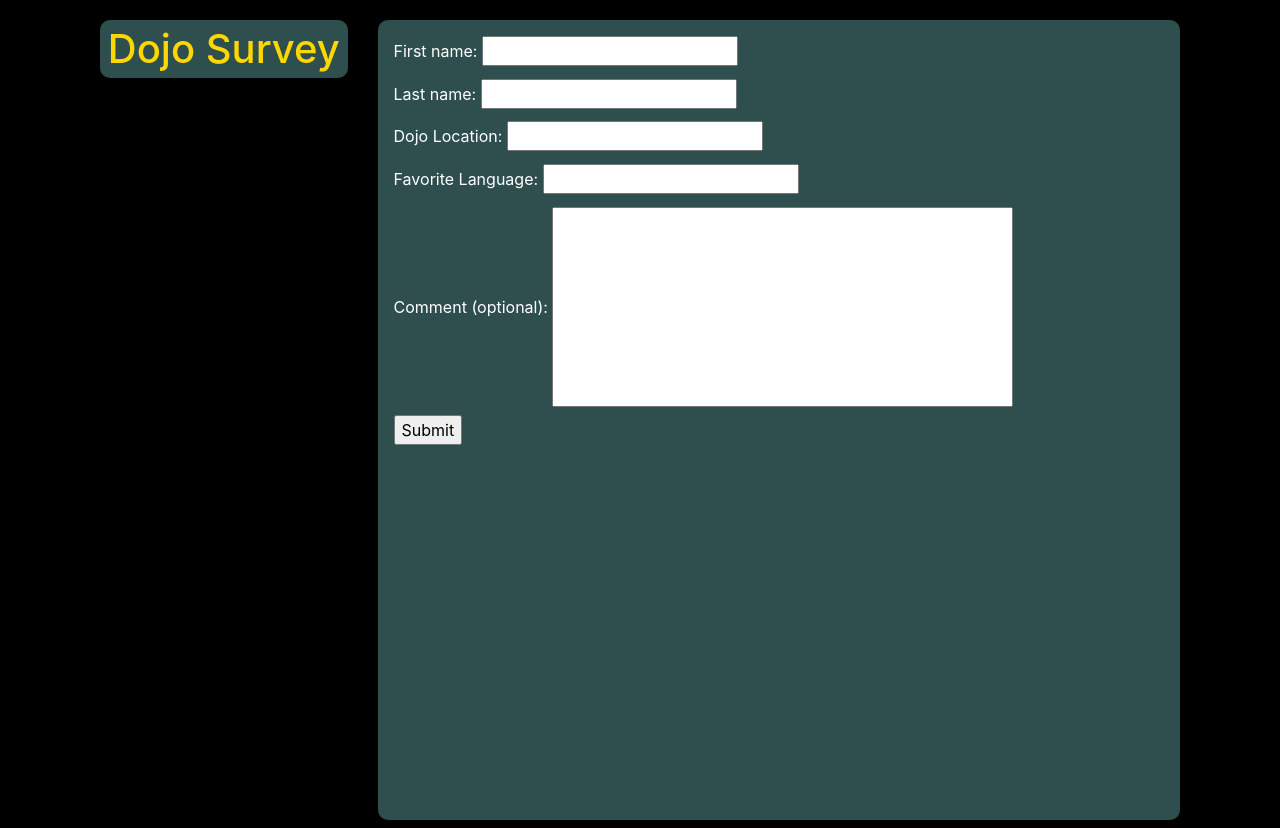
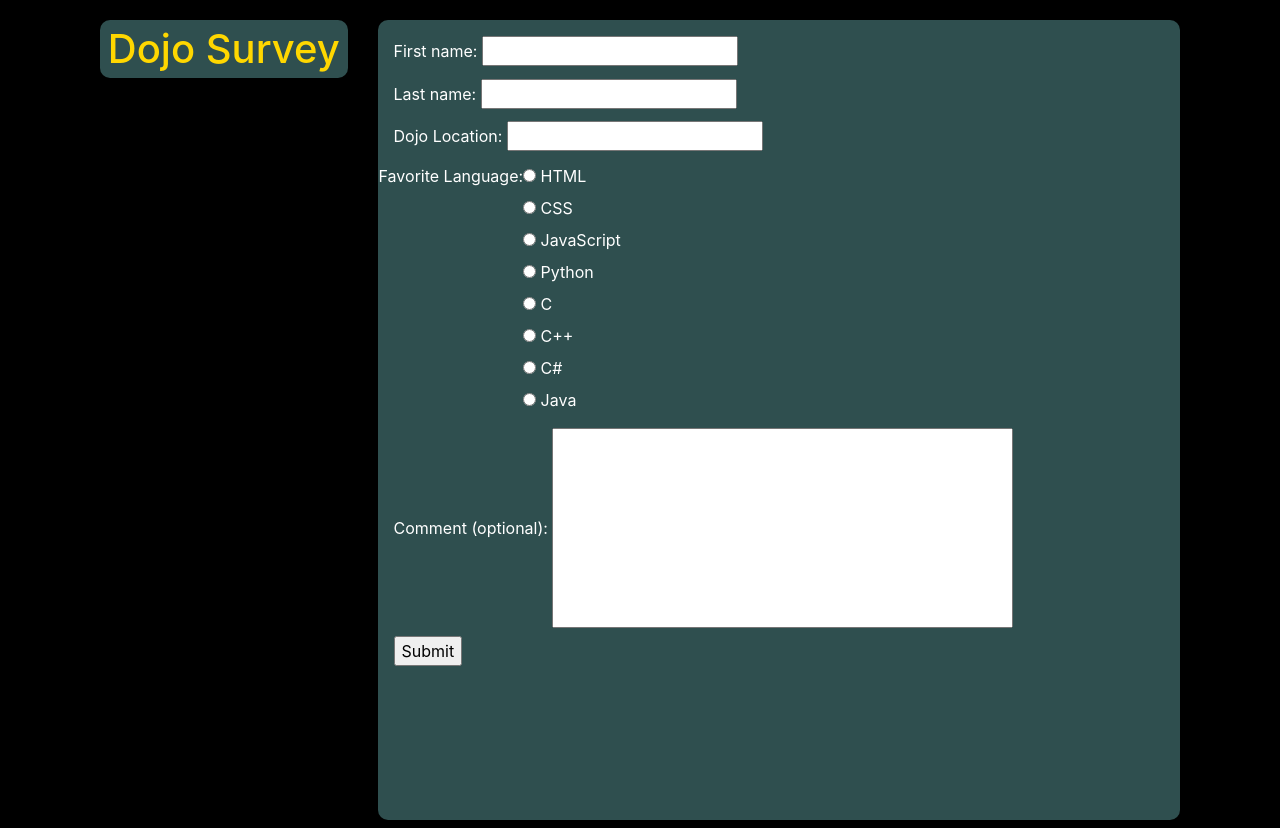
Before and after one commit to vircabading/coding_dojo_python_stack_flask_fundamentals_dojo_survey, a Flask app: page / in a window 1280 px wide. Shown: the part 56-884 px from the top of the page. Run offline with Flask 2, Linux system fonts and the light colour scheme; some libraries are stand-ins or nearby versions.

Commit message:
add fav language radio buttons

```diff
--- a/templates/index.html
+++ b/templates/index.html
@@ -58,9 +58,26 @@
                 <label for="location">Dojo Location:</label>
                 <input type="text" id="location" name="location">
               </div>
-              <div>
+              <div class="row">
                 <label for="fav-language">Favorite Language:</label>
-                <input type="text" id="fav-language" name="fav-language">
+                <div>
+                  <input type="radio" id="html" name="fav-language" value="HTML">
+                  <label for="html">HTML</label><br>
+                  <input type="radio" id="css" name="fav-language" value="CSS">
+                  <label for="css">CSS</label><br>
+                  <input type="radio" id="javascript" name="fav-language" value="JavaScript">
+                  <label for="javascript">JavaScript</label><br>
+                  <input type="radio" id="python" name="fav-language" value="Python">
+                  <label for="python">Python</label><br>
+                  <input type="radio" id="c" name="fav-language" value="C">
+                  <label for="c">C</label><br>
+                  <input type="radio" id="c++" name="fav-language" value="C++">
+                  <label for="c++">C++</label><br>
+                  <input type="radio" id="c#" name="fav-language" value="C#">
+                  <label for="c#">C#</label><br>
+                  <input type="radio" id="java" name="fav-language" value="Java">
+                  <label for="c#">Java</label>
+                </div>
               </div>
               <div>
                 <label for="comment">Comment (optional):</label>
```
